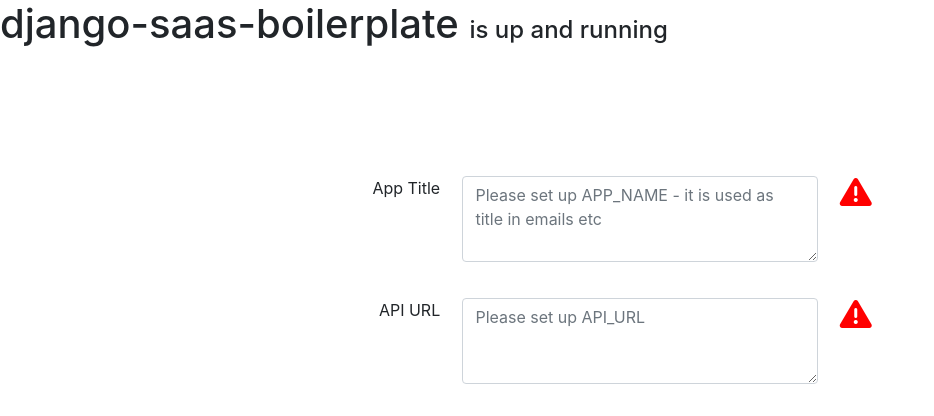
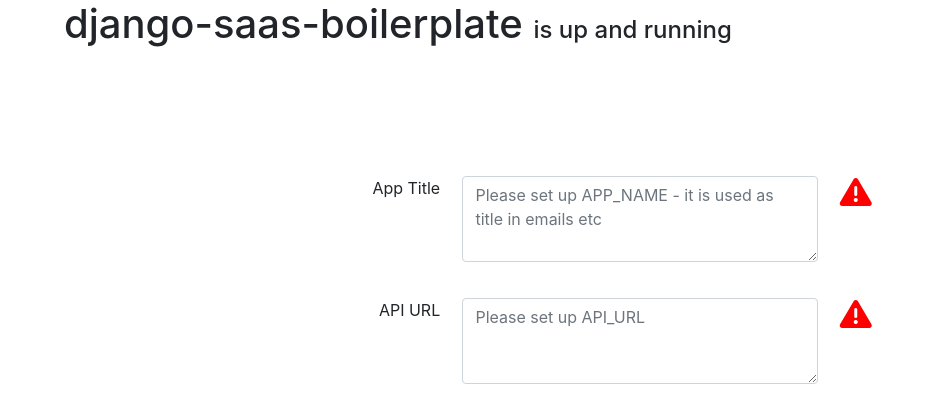
Before and after one commit to pixelpassion/django-saas-boilerplate, a Django app: template templates/welcome.html in a window 1280 px wide. Shown: the top 416 px of the page, without its empty margins (0-934 px from the left). Run offline with Django 3.2, Linux system fonts and the light colour scheme; the template is opened without the code that fills it, so the values that code supplies are empty; some libraries are stand-ins or nearby versions.

Commit message:
refactor: made another styling #57

```diff
--- a/templates/welcome.html
+++ b/templates/welcome.html
@@ -10,7 +10,7 @@
     <script src="https://kit.fontawesome.com/cd29786464.js" crossorigin="anonymous"></script>
 </head>
 <body>
-<h1 class="d-inline">django-saas-boilerplate </h1>   <h4 class="d-inline">is up and running</h4>
+<h1 class="d-inline" style="margin-left: 5%">django-saas-boilerplate </h1>   <h4 class="d-inline">is up and running</h4>
 
 
 <div style="margin-top: 10%">
```
